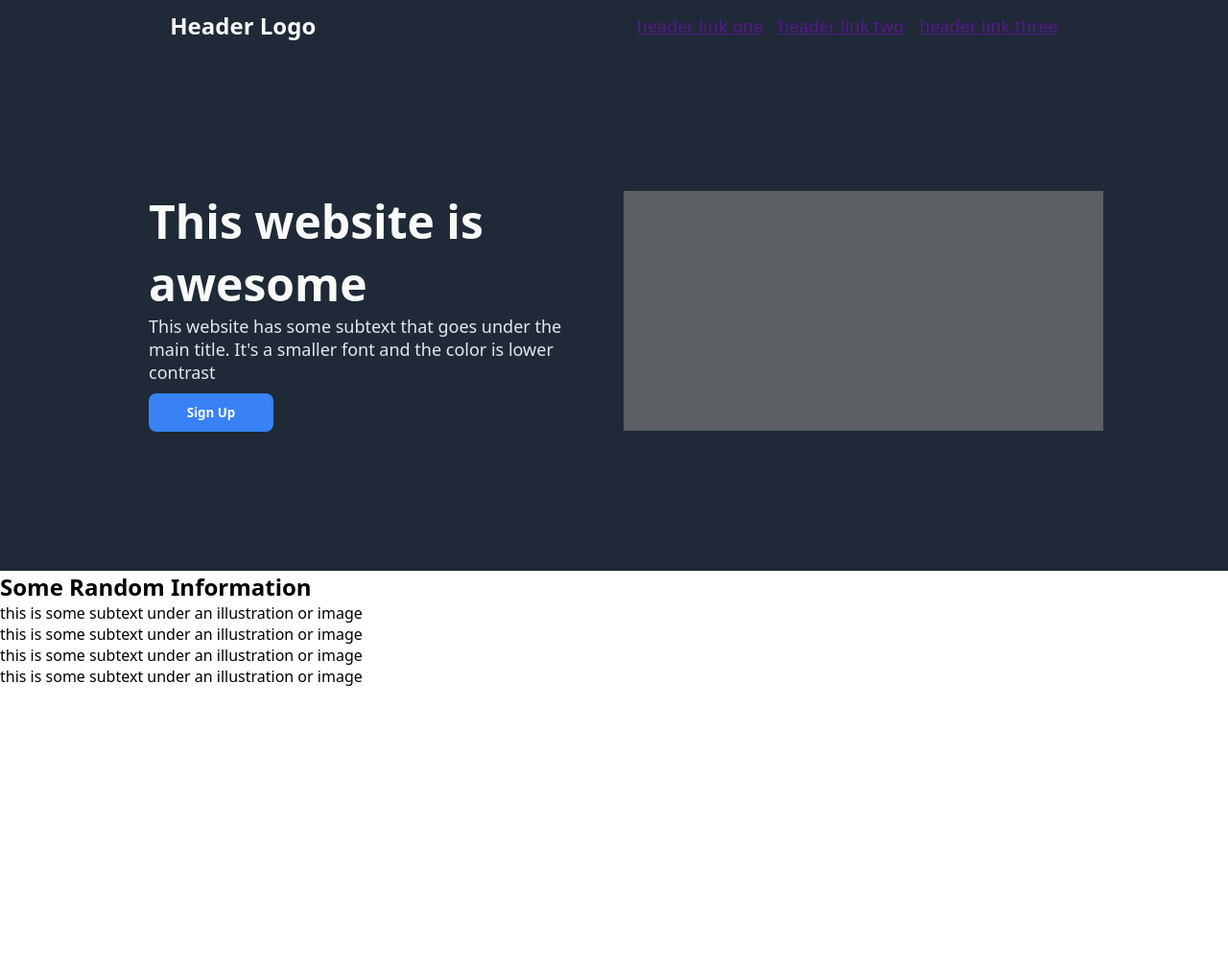
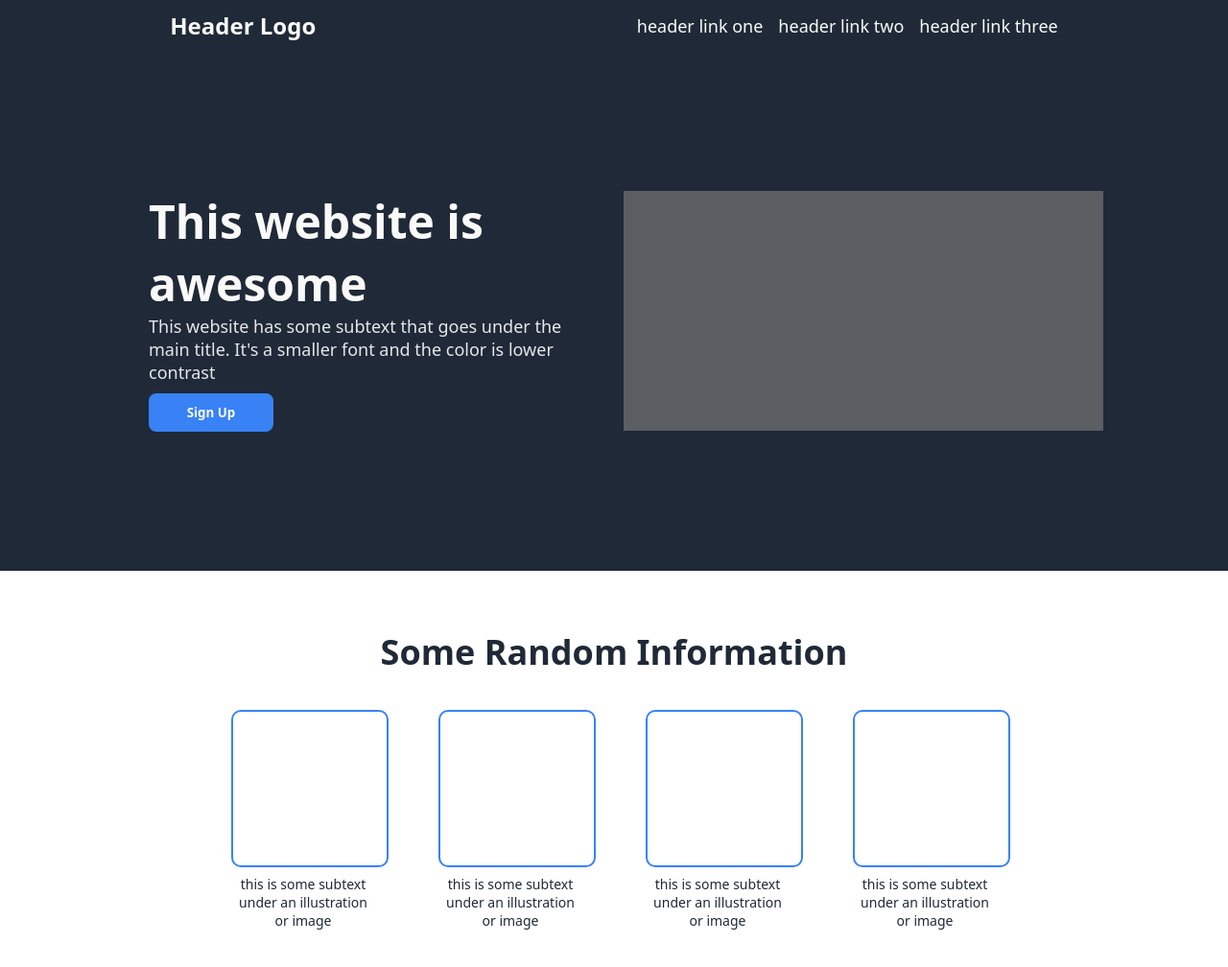
Before and after one commit to Phani4658/Landing-Page, a plain HTML site: page index.html in a window 1280 px wide. Shown: the whole page at 96% size. Before the commit the page ends 800 px from the top, so only its background shows below. Drawn offline with Linux system fonts and the light colour scheme.

Commit message:
Styled Info Section

```diff
--- a/style.css
+++ b/style.css
@@ -22,6 +22,10 @@ ul{
     display:flex;
     list-style-type:none;
 
+}
+a{
+    text-decoration:none;
+    color:#F9FAF8;
 }
 .top-section{
     background-color:#1F2937;
@@ -64,3 +68,35 @@ ul{
     padding:120px;
 
 }
+.info-section{
+    padding:60px;
+}
+.info-section-heading{
+    color:#1F2937;
+    font-size:36px;
+    font-weight: bolder;
+    text-align:center;
+}
+.info-card{
+    width:150px;
+}
+.info-section-image{
+    height:160px;
+    width:160px;
+    border-radius:10px;
+    border-style:solid;
+    border-width:2px;
+    border-color:#3882F6;
+    margin-bottom:8px;
+}
+.info-card-text{
+    font-size:14px;
+    color:#1F2937;
+    text-align:center;
+}
+.info-container{
+    gap:66px;
+    display:flex;
+    justify-content:center;
+    margin:36px;
+}
```
